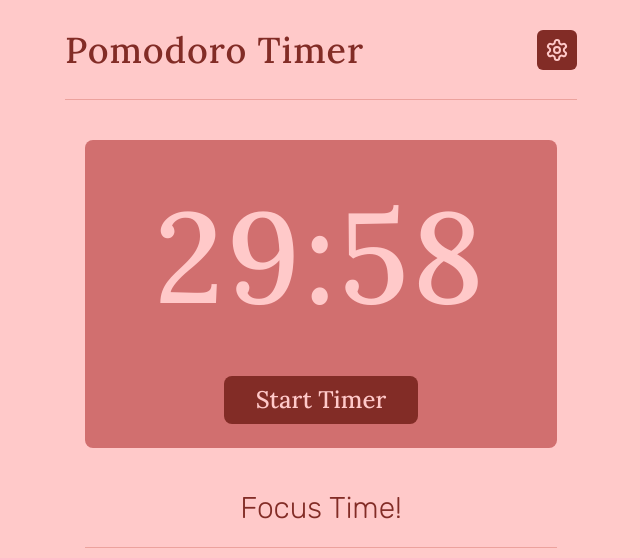
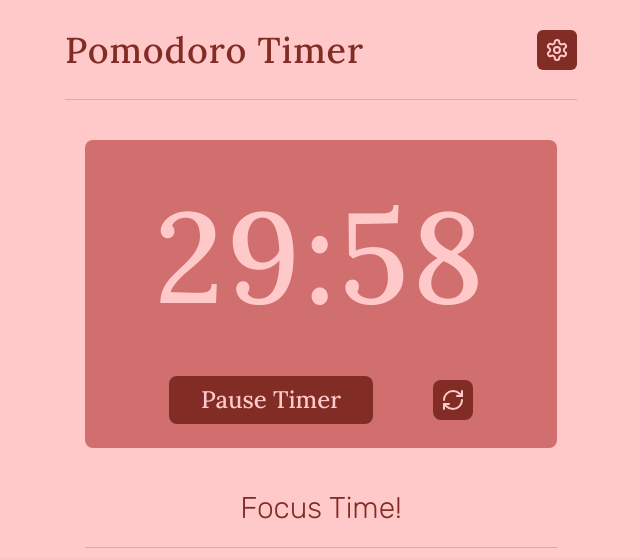
Before and after one commit to GabrielBG0/pomo-timer, a Next.js app: page / in a window 1280 px wide. Both pictures are taken after a click on the button "Start Timer". Shown: the top 558 px of the page, without its empty margins (319-959 px from the left). Built offline with nearby package versions, Linux system fonts and the light colour scheme.

Commit message:
Refactor Pomodoro Timer component and Modal component

```diff
--- a/src/app/page.tsx
+++ b/src/app/page.tsx
@@ -2,64 +2,47 @@
 import { LuBadgePlus, LuSettings } from "react-icons/lu";
 import React, { useState, useEffect } from "react";
 import Modal from "../components/Modal";
-import Link from "next/link";
+import FocusClock from "@/components/FocusClock";
 
-type SearchParamProps = {
-  searchParams: Record<string, string> | null | undefined;
-};
-
-export default function Home({ searchParams }: SearchParamProps) {
-  const [seconds, setSeconds] = useState(30 * 60); // 30 minutes in seconds
-  const [isRunning, setIsRunning] = useState(false);
-  const show = searchParams?.show;
-
-  useEffect(() => {
-    if (seconds > 0 && isRunning) {
-      const timerId = setTimeout(() => setSeconds(seconds - 1), 1000);
-      return () => clearTimeout(timerId); // cleanup on unmount or update
-    }
-  }, [seconds, isRunning]);
-
-  const startTimer = () => {
-    if (isRunning) {
-      setIsRunning(false);
-      return;
-    }
-    setIsRunning(true);
-  };
-
-  const minutes = Math.floor(seconds / 60);
-  const remainingSeconds = seconds % 60;
+export default function Home() {
+  const [showModal, setShowModal] = useState(false);
+  const [focusTime, setFocusTime] = useState(30 * 60); // 30 minutes in seconds
+  const [breakTime, setBreakTime] = useState(5 * 60); // 5 minutes in seconds
+  const [longBreakTime, setLongBreakTime] = useState(15 * 60); // 15 minutes in seconds
+  const [updateTimer, setUpdateTimer] = useState(false);
 
   return (
     <main className="min-h-screen flex justify-center items-start bg-bg">
-      {show && <Modal />}
+      {showModal && (
+        <Modal
+          setUpdateTimer={setUpdateTimer}
+          setShowModal={setShowModal}
+          focusTime={focusTime}
+          breakTime={breakTime}
+          longBreakTime={longBreakTime}
+          setFocusTime={setFocusTime}
+          setBreakTime={setBreakTime}
+          setLongBreakTime={setLongBreakTime}
+        />
+      )}
       <div className="h-full w-2/5 flex flex-col justify-start items-center">
         <header className="header flex justify-between items-center w-full h-[100px]">
           <h1 className="align-middle font-header text-4xl tracking-wide text-primary">
             Pomodoro Timer
           </h1>
-          <Link
-            href="/?show=true"
+          <button
+            onClick={() => setShowModal(true)}
             className="flex justify-center items-center text-bg rounded-md bg-primary p-2"
           >
             <LuSettings className="text-2xl" />
-          </Link>
+          </button>
         </header>
         <div className="flex flex-col justify-start items-center p-[20px] w-full">
-          <div className="flex flex-col justify-center items-center m-[20px] bg-secondary rounded-lg p-6 w-full">
-            <h1 className="align-middle font-header text-9xl tracking-wide text-bg pb-14 py-7">
-              {`${minutes.toString().padStart(2, "0")}:${remainingSeconds
-                .toString()
-                .padStart(2, "0")}`}
-            </h1>
-            <button
-              onClick={startTimer}
-              className="flex justify-center items-center text-bg rounded-lg bg-primary py-2 px-8 font-header text-2xl transform transition-transform duration-150 ease-in-out active:scale-95"
-            >
-              Start Timer
-            </button>
-          </div>
+          <FocusClock
+            seconds={focusTime}
+            updateTimer={updateTimer}
+            setUpdateTimer={setUpdateTimer}
+          />
           <div className="header flex justify-center items-center w-full h-20 font-body text-3xl text-primary">
             Focus Time!
           </div>
--- /dev/null
+++ b/src/components/FocusClock.tsx
@@ -0,0 +1,101 @@
+"use client";
+import {
+  useState,
+  useEffect,
+  Dispatch,
+  SetStateAction,
+  useCallback,
+} from "react";
+
+import { LuRefreshCw } from "react-icons/lu";
+
+type FocusClockProps = {
+  seconds: number;
+  updateTimer: boolean;
+  setUpdateTimer: Dispatch<SetStateAction<boolean>>;
+};
+
+export default function FocusClock({
+  seconds,
+  updateTimer,
+  setUpdateTimer,
+}: FocusClockProps) {
+  const [started, setStarted] = useState(false);
+  const [timer, setTimer] = useState(seconds);
+  const [isRunning, setIsRunning] = useState(false);
+  const [finished, setFinished] = useState(false);
+
+  function handleTimerButtonClick() {
+    if (isRunning) {
+      setIsRunning(false);
+    } else if (finished) {
+      resetTimer();
+    } else {
+      setIsRunning(true);
+    }
+  }
+
+  const resetTimer = useCallback(() => {
+    setTimer(seconds);
+    setFinished(false);
+    setUpdateTimer(false);
+    setStarted(false);
+  }, [seconds, setUpdateTimer]);
+
+  function setButtonText() {
+    if (isRunning) {
+      return "Pause Timer";
+    } else if (!isRunning && finished) {
+      return "Reset Timer";
+    } else {
+      return "Start Timer";
+    }
+  }
+
+  useEffect(() => {
+    if (updateTimer) {
+      resetTimer();
+    }
+    if (timer > 0 && isRunning) {
+      if (!started) {
+        setStarted(true);
+      }
+      const timerId = setTimeout(() => setTimer(timer - 1), 1000);
+      return () => {
+        clearTimeout(timerId);
+      }; // cleanup on unmount or update
+    }
+    if (timer === 0 && isRunning) {
+      setIsRunning(false);
+      setFinished(true);
+    }
+  }, [updateTimer, seconds, timer, isRunning, resetTimer, finished, started]);
+
+  const minutes = Math.floor(timer / 60);
+  const remainingSeconds = timer % 60;
+  return (
+    <div className="flex flex-col justify-center items-center m-[20px] bg-secondary rounded-lg p-6 w-full">
+      <h1 className="align-middle font-header text-9xl tracking-wide text-bg pb-14 py-7">
+        {`${minutes.toString().padStart(2, "0")}:${remainingSeconds
+          .toString()
+          .padStart(2, "0")}`}
+      </h1>
+      <div className="flex items-center justify-evenly w-full">
+        <button
+          onClick={handleTimerButtonClick}
+          className="flex justify-center items-center text-bg rounded-lg bg-primary py-2 px-8 font-header text-2xl transform transition-transform duration-150 ease-in-out active:scale-95"
+        >
+          {setButtonText()}
+        </button>
+        {!finished && started && (
+          <button
+            className="flex justify-center items-center text-bg rounded-lg bg-primary p-2 font-header text-2xl transform transition-transform duration-150 ease-in-out active:scale-95"
+            onClick={() => resetTimer()}
+          >
+            <LuRefreshCw className="text-2xl" />
+          </button>
+        )}
+      </div>
+    </div>
+  );
+}
--- a/src/components/Modal.tsx
+++ b/src/components/Modal.tsx
@@ -1,21 +1,85 @@
 "use client";
 import { useRouter } from "next/navigation";
+import { Dispatch, SetStateAction } from "react";
+import { useState } from "react";
 
-export default function Modal() {
+type ModalProps = {
+  focusTime: number;
+  breakTime: number;
+  longBreakTime: number;
+  setShowModal: Dispatch<SetStateAction<boolean>>;
+  setFocusTime: Dispatch<SetStateAction<number>>;
+  setBreakTime: Dispatch<SetStateAction<number>>;
+  setLongBreakTime: Dispatch<SetStateAction<number>>;
+  setUpdateTimer: Dispatch<SetStateAction<boolean>>;
+};
+
+export default function Modal({
+  focusTime,
+  breakTime,
+  longBreakTime,
+  setBreakTime,
+  setFocusTime,
+  setLongBreakTime,
+  setShowModal,
+  setUpdateTimer,
+}: ModalProps) {
   const router = useRouter();
 
+  const [localBreakTime, setLocalBreakTime] = useState(breakTime / 60);
+  const [localFocusTime, setLocalFocusTime] = useState(focusTime / 60);
+  const [localLongBreakTime, setLocalLongBreakTime] = useState(
+    longBreakTime / 60
+  );
+
+  const handleClose = () => {
+    setBreakTime(localBreakTime * 60);
+    setFocusTime(localFocusTime * 60);
+    setLongBreakTime(localLongBreakTime * 60);
+    setUpdateTimer(true);
+    setShowModal(false);
+  };
+
   return (
-    <div className="fixed inset-0 bg-gray-600 bg-opacity-50 overflow-y-auto h-full w-full flex items-center justify-center z-10">
-      <div className="p-8 border w-96 shadow-lg rounded-md bg-white">
+    <div className="fixed inset-0 bg-red-300 bg-opacity-50 overflow-y-auto h-full w-full flex items-center justify-center z-10">
+      <div className="p-8 border w-96 shadow-lg rounded-md bg-red-100">
         <div className="text-center">
-          <h3 className="text-2xl font-bold text-gray-900">Modal Title</h3>
-          <div className="mt-2 px-7 py-3">
-            <p className="text-lg text-gray-500">Modal Body</p>
+          <h3 className="text-2xl font-header text-primary">Modal Title</h3>
+          <div className="mt-2 px-7 py-3 ">
+            <form>
+              <label>
+                Break Time:
+                <input
+                  type="number"
+                  value={localBreakTime}
+                  onChange={(e) => setLocalBreakTime(Number(e.target.value))}
+                />
+              </label>
+              <label>
+                Focus Time:
+                <input
+                  type="number"
+                  value={localFocusTime}
+                  onChange={(e) => setLocalFocusTime(Number(e.target.value))}
+                />
+              </label>
+              <label>
+                Long Break Time:
+                <input
+                  type="number"
+                  value={localLongBreakTime}
+                  onChange={(e) =>
+                    setLocalLongBreakTime(Number(e.target.value))
+                  }
+                />
+              </label>
+              <button onClick={handleClose}>Close</button>
+            </form>
           </div>
           <div className="flex justify-center mt-4">
             {/* Using useRouter to dismiss modal*/}
             <button
-              onClick={router.back}
+              onClick={handleClose}
               className="px-4 py-2 bg-blue-500 text-white text-base font-medium rounded-md shadow-sm hover:bg-gray-400 focus:outline-none focus:ring-2 focus:ring-gray-300"
             >
               Close
```
Also changed, not shown: 1 other file (tests, documents, lock files or other folders).
